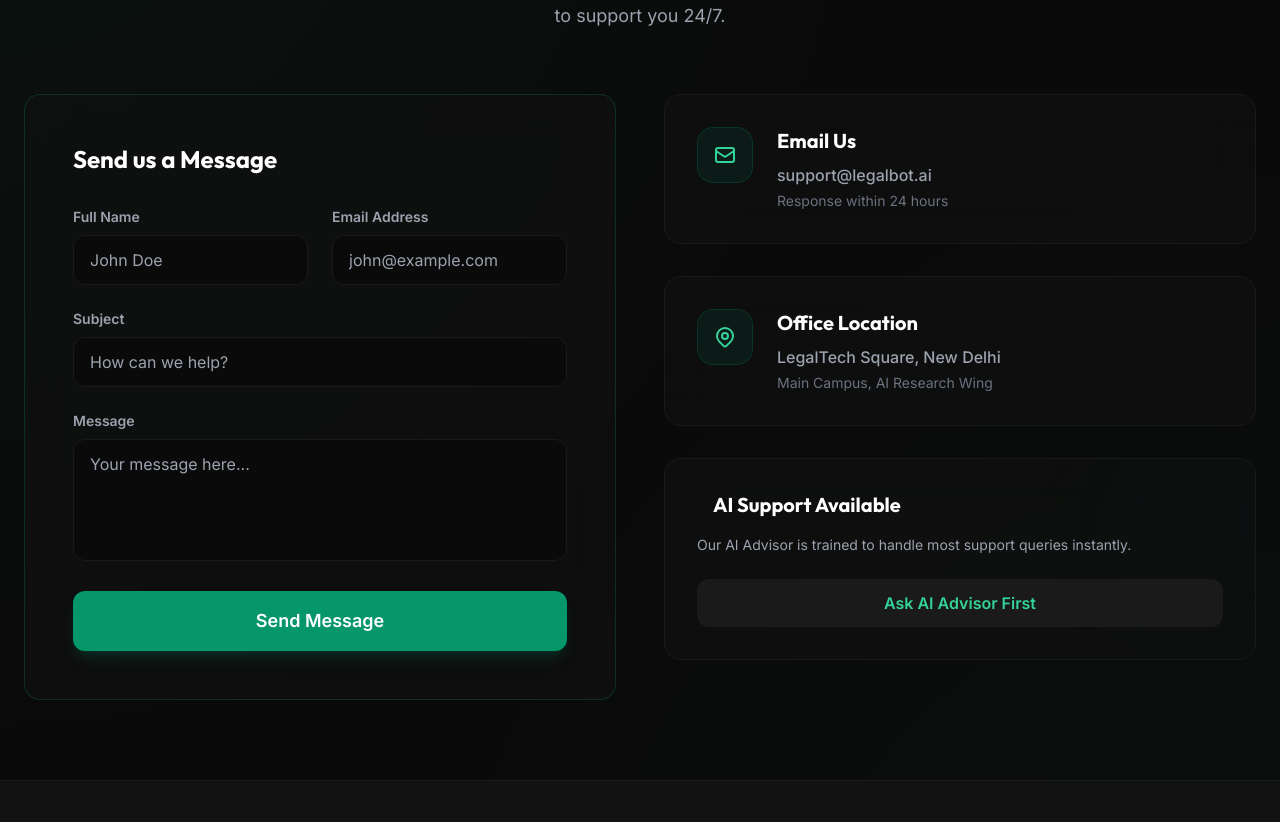
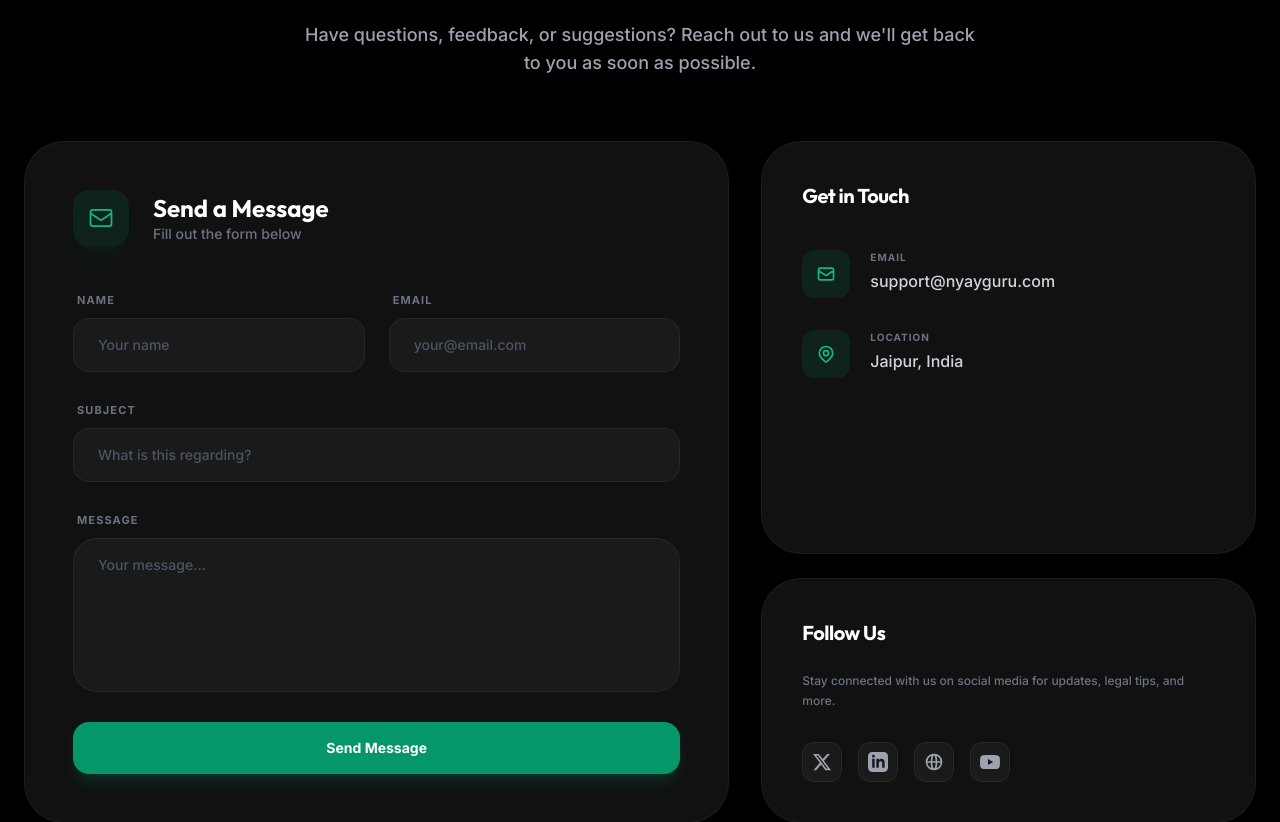
Before and after one commit to Arunsuresh100/Ai_advisor, a React (Vite) app in the folder frontend/: page /contact in a window 1280 px wide. Shown: the part 324-1146 px from the top of the page. Built offline with nearby package versions, Linux system fonts and the light colour scheme.

Commit message:
Redesigned Contact page to match elite design

```diff
--- a/frontend/src/components/Contact.jsx
+++ b/frontend/src/components/Contact.jsx
@@ -1,91 +1,153 @@
 
-import React from 'react';
+import React, { useEffect } from 'react';
+import { Link } from 'react-router-dom';
 import Navbar from './Navbar';
 import Footer from './Footer';
 
 const Contact = () => {
+  useEffect(() => {
+    window.scrollTo(0, 0);
+  }, []);
+
   return (
-    <div className="min-h-screen bg-mesh font-sans pt-20">
+    <div className="min-h-screen bg-[#000000] font-sans selection:bg-primary-500/30 selection:text-black">
       <Navbar />
 
-      <main className="max-w-7xl mx-auto px-6 py-20 relative z-10">
-        <div className="text-center mb-16">
-          <div className="inline-block px-4 py-1.5 bg-primary-950/30 border border-primary-900/50 rounded-lg text-primary-400 text-xs font-bold tracking-widest uppercase mb-6">
-            Get In Touch
+      <main className="pt-32 pb-24">
+        {/* Header Section */}
+        <div className="max-w-7xl mx-auto px-6 mb-16">
+          <Link to="/" className="inline-flex items-center gap-2 text-gray-500 hover:text-white transition-colors text-sm font-medium mb-12">
+            <svg className="w-4 h-4" fill="none" stroke="currentColor" viewBox="0 0 24 24"><path strokeLinecap="round" strokeLinejoin="round" strokeWidth="2" d="M10 19l-7-7m0 0l7-7m-7 7h18" /></svg>
+            Back to Home
+          </Link>
+
+          <div className="text-center">
+            <div className="inline-block px-4 py-1.5 rounded-full border border-primary-500/30 text-primary-500 text-[10px] font-bold uppercase tracking-[0.2em] mb-6">
+              Contact Us
             </div>
-          <h1 className="text-5xl md:text-6xl font-display font-bold mb-6 tracking-tight">
-            How Can We <span className="text-gradient">Help You?</span>
+            <h1 className="text-5xl md:text-7xl font-display font-bold text-white mb-6 tracking-tight leading-tight">
+              We'd Love to <span className="text-primary-500">Hear From You</span>
             </h1>
-          <p className="max-w-2xl mx-auto text-gray-400 text-lg">
-            Have questions about AI Advisor or legal guidelines? Our team and AI are here to support you 24/7.
+            <p className="text-gray-400 text-base md:text-lg font-medium max-w-2xl mx-auto leading-relaxed">
+              Have questions, feedback, or suggestions? Reach out to us and we'll get back to you as soon as possible.
             </p>
           </div>
+        </div>
 
-        <div className="grid grid-cols-1 lg:grid-cols-2 gap-12">
-          {/* Contact Form */}
-          <div className="glass-card p-8 md:p-12 border-primary-500/20">
-            <h2 className="text-2xl font-bold mb-8 font-display">Send us a Message</h2>
+        <div className="max-w-7xl mx-auto px-6">
+          <div className="grid grid-cols-1 lg:grid-cols-12 gap-8">
+
+            {/* Left Column: Contact Form */}
+            <div className="lg:col-span-7">
+              <div className="bg-[#111111] p-8 md:p-12 rounded-[40px] border border-white/5 relative group hover:border-primary-500/20 transition-all duration-500 h-full">
+                <div className="flex gap-6 items-center mb-10">
+                  <div className="w-14 h-14 rounded-2xl bg-primary-500/10 flex items-center justify-center text-primary-500 shadow-xl shadow-primary-500/5">
+                    <svg className="w-7 h-7" fill="none" stroke="currentColor" viewBox="0 0 24 24"><path strokeLinecap="round" strokeLinejoin="round" strokeWidth="1.5" d="M3 8l7.89 5.26a2 2 0 002.22 0L21 8M5 19h14a2 2 0 002-2V7a2 2 0 00-2-2H5a2 2 0 00-2 2v10a2 2 0 002 2z" /></svg>
+                  </div>
+                  <div>
+                    <h2 className="text-2xl font-bold text-white">Send a Message</h2>
+                    <p className="text-gray-500 text-sm font-medium">Fill out the form below</p>
+                  </div>
+                </div>
+
                 <form className="space-y-6">
                   <div className="grid grid-cols-1 md:grid-cols-2 gap-6">
-                <div>
-                  <label className="block text-sm font-semibold text-gray-400 mb-2">Full Name</label>
-                  <input type="text" placeholder="John Doe" className="w-full bg-surface-background border border-surface-border rounded-xl px-4 py-3 text-white focus:outline-none focus:border-primary-500 transition-colors" />
+                    <div className="space-y-2">
+                      <label className="text-[11px] font-bold text-gray-500 uppercase tracking-widest ml-1">Name</label>
+                      <input
+                        type="text"
+                        placeholder="Your name"
+                        className="w-full bg-[#1a1a1a] border border-white/5 rounded-2xl px-6 py-4 text-white text-sm focus:outline-none focus:border-primary-500 transition-all font-medium placeholder:text-gray-600"
+                      />
+                    </div>
+                    <div className="space-y-2">
+                      <label className="text-[11px] font-bold text-gray-500 uppercase tracking-widest ml-1">Email</label>
+                      <input
+                        type="email"
+                        placeholder="your@email.com"
+                        className="w-full bg-[#1a1a1a] border border-white/5 rounded-2xl px-6 py-4 text-white text-sm focus:outline-none focus:border-primary-500 transition-all font-medium placeholder:text-gray-600"
+                      />
+                    </div>
+                  </div>
+
+                  <div className="space-y-2">
+                    <label className="text-[11px] font-bold text-gray-500 uppercase tracking-widest ml-1">Subject</label>
+                    <input
+                      type="text"
+                      placeholder="What is this regarding?"
+                      className="w-full bg-[#1a1a1a] border border-white/5 rounded-2xl px-6 py-4 text-white text-sm focus:outline-none focus:border-primary-500 transition-all font-medium placeholder:text-gray-600"
+                    />
+                  </div>
+
+                  <div className="space-y-2">
+                    <label className="text-[11px] font-bold text-gray-500 uppercase tracking-widest ml-1">Message</label>
+                    <textarea
+                      rows="6"
+                      placeholder="Your message..."
+                      className="w-full bg-[#1a1a1a] border border-white/5 rounded-[24px] px-6 py-4 text-white text-sm focus:outline-none focus:border-primary-500 transition-all font-medium placeholder:text-gray-600 resize-none"
+                    ></textarea>
+                  </div>
+
+                  <button
+                    type="submit"
+                    className="w-full bg-primary-600 hover:bg-primary-500 text-white font-bold py-4 rounded-2xl transition-all duration-300 shadow-lg shadow-primary-600/20 active:scale-[0.98] text-sm"
+                  >
+                    Send Message
+                  </button>
+                </form>
+              </div>
+            </div>
+
+            {/* Right Column: Info Cards */}
+            <div className="lg:col-span-5 space-y-6 flex flex-col">
+              {/* Get in Touch Card */}
+              <div className="bg-[#111111] p-10 rounded-[40px] border border-white/5 group hover:border-primary-500/20 transition-all duration-500 flex-1">
+                <h3 className="text-xl font-bold text-white mb-10 tracking-tight">Get in Touch</h3>
+                <div className="space-y-8">
+                  <div className="flex gap-5 items-start">
+                    <div className="w-12 h-12 rounded-xl bg-primary-500/10 flex items-center justify-center text-primary-500 shrink-0">
+                      <svg className="w-5 h-5" fill="none" stroke="currentColor" viewBox="0 0 24 24"><path strokeLinecap="round" strokeLinejoin="round" strokeWidth="2" d="M3 8l7.89 5.26a2 2 0 002.22 0L21 8M5 19h14a2 2 0 002-2V7a2 2 0 00-2-2H5a2 2 0 00-2 2v10a2 2 0 002 2z" /></svg>
                     </div>
                     <div>
-                  <label className="block text-sm font-semibold text-gray-400 mb-2">Email Address</label>
-                  <input type="email" placeholder="john@example.com" className="w-full bg-surface-background border border-surface-border rounded-xl px-4 py-3 text-white focus:outline-none focus:border-primary-500 transition-colors" />
+                      <div className="text-[10px] font-bold text-gray-500 uppercase tracking-widest mb-1">Email</div>
+                      <div className="text-gray-300 font-medium text-sm md:text-base">support@nyayguru.com</div>
                     </div>
                   </div>
-              <div>
-                <label className="block text-sm font-semibold text-gray-400 mb-2">Subject</label>
-                <input type="text" placeholder="How can we help?" className="w-full bg-surface-background border border-surface-border rounded-xl px-4 py-3 text-white focus:outline-none focus:border-primary-500 transition-colors" />
+
+                  <div className="flex gap-5 items-start">
+                    <div className="w-12 h-12 rounded-xl bg-primary-500/10 flex items-center justify-center text-primary-500 shrink-0">
+                      <svg className="w-5 h-5" fill="none" stroke="currentColor" viewBox="0 0 24 24"><path strokeLinecap="round" strokeLinejoin="round" strokeWidth="2" d="M17.657 16.657L13.414 20.9a1.998 1.998 0 01-2.827 0l-4.244-4.243a8 8 0 1111.314 0z" /><path strokeLinecap="round" strokeLinejoin="round" strokeWidth="2" d="M15 11a3 3 0 11-6 0 3 3 0 016 0z" /></svg>
                     </div>
                     <div>
-                <label className="block text-sm font-semibold text-gray-400 mb-2">Message</label>
-                <textarea rows="4" placeholder="Your message here..." className="w-full bg-surface-background border border-surface-border rounded-xl px-4 py-3 text-white focus:outline-none focus:border-primary-500 transition-colors resize-none"></textarea>
+                      <div className="text-[10px] font-bold text-gray-500 uppercase tracking-widest mb-1">Location</div>
+                      <div className="text-gray-300 font-medium text-sm md:text-base">Jaipur, India</div>
                     </div>
-              <button type="submit" className="premium-button w-full py-4 text-lg">Send Message</button>
-            </form>
-          </div>
-
-          {/* Contact Info */}
-          <div className="space-y-8">
-            <div className="glass-card p-8 border-surface-border group hover:border-primary-500/30 transition-all">
-              <div className="flex gap-6">
-                <div className="w-14 h-14 rounded-2xl bg-primary-600/10 border border-primary-900/50 flex items-center justify-center flex-shrink-0 text-primary-400 group-hover:bg-primary-600 group-hover:text-white transition-all">
-                  <svg className="w-6 h-6" fill="none" stroke="currentColor" viewBox="0 0 24 24"><path strokeLinecap="round" strokeLinejoin="round" strokeWidth="2" d="M3 8l7.89 5.26a2 2 0 002.22 0L21 8M5 19h14a2 2 0 002-2V7a2 2 0 00-2-2H5a2 2 0 00-2 2v10a2 2 0 002 2z"/></svg>
-                </div>
-                <div>
-                  <h3 className="text-xl font-bold mb-2">Email Us</h3>
-                  <p className="text-gray-400 mb-1 font-medium">support@legalbot.ai</p>
-                  <p className="text-gray-500 text-sm">Response within 24 hours</p>
                   </div>
                 </div>
               </div>
 
-            <div className="glass-card p-8 border-surface-border group hover:border-primary-500/30 transition-all">
-              <div className="flex gap-6">
-                <div className="w-14 h-14 rounded-2xl bg-primary-600/10 border border-primary-900/50 flex items-center justify-center flex-shrink-0 text-primary-400 group-hover:bg-primary-600 group-hover:text-white transition-all">
-                  <svg className="w-6 h-6" fill="none" stroke="currentColor" viewBox="0 0 24 24"><path strokeLinecap="round" strokeLinejoin="round" strokeWidth="2" d="M17.657 16.657L13.414 20.9a1.998 1.998 0 01-2.827 0l-4.244-4.243a8 8 0 1111.314 0z"/><path strokeLinecap="round" strokeLinejoin="round" strokeWidth="2" d="M15 11a3 3 0 11-6 0 3 3 0 016 0z"/></svg>
+              {/* Follow Us Card */}
+              <div className="bg-[#111111] p-10 rounded-[40px] border border-white/5 group hover:border-primary-500/20 transition-all duration-500">
+                <h3 className="text-xl font-bold text-white mb-6 tracking-tight">Follow Us</h3>
+                <p className="text-gray-500 text-xs font-medium leading-relaxed mb-8">
+                  Stay connected with us on social media for updates, legal tips, and more.
+                </p>
+                <div className="flex gap-4">
+                  {[
+                    <svg key="x" className="w-5 h-5" fill="currentColor" viewBox="0 0 24 24"><path d="M18.244 2.25h3.308l-7.227 8.26 8.502 11.24H16.17l-5.214-6.817L4.99 21.75H1.68l7.73-8.835L1.254 2.25H8.08l4.713 6.231zm-1.161 17.52h1.833L7.084 4.126H5.117z"/></svg>,
+                    <svg key="ln" className="w-5 h-5" fill="currentColor" viewBox="0 0 24 24"><path d="M19 0h-14c-2.761 0-5 2.239-5 5v14c0 2.761 2.239 5 5 5h14c2.762 0 5-2.239 5-5v-14c0-2.761-2.238-5-5-5zm-11 19h-3v-11h3v11zm-1.5-12.268c-.966 0-1.75-.79-1.75-1.764s.784-1.764 1.75-1.764 1.75.79 1.75 1.764-.783 1.764-1.75 1.764zm13.5 12.268h-3v-5.604c0-3.368-4-3.113-4 0v5.604h-3v-11h3v1.765c1.396-2.586 7-2.777 7 2.476v6.759z"/></svg>,
+                    <svg key="web" className="w-5 h-5" fill="none" stroke="currentColor" viewBox="0 0 24 24"><path strokeLinecap="round" strokeLinejoin="round" strokeWidth="2" d="M21 12a9 9 0 01-9 9m9-9a9 9 0 00-9-9m9 9H3m9 9a9 9 0 01-9-9m9 9c1.657 0 3-4.03 3-9s-1.343-9-3-9m0 18c-1.657 0-3-4.03-3-9s1.343-9 3-9m-9 9a9 9 0 019-9" /></svg>,
+                    <svg key="yt" className="w-5 h-5" fill="currentColor" viewBox="0 0 24 24"><path d="M23.498 6.186a3.016 3.016 0 0 0-2.122-2.136C19.505 3.545 12 3.545 12 3.545s-7.505 0-9.377.505A3.017 3.017 0 0 0 .502 6.186C0 8.07 0 12 0 12s0 3.93.502 5.814a3.016 3.016 0 0 0 2.122 2.136c1.871.505 9.376.505 9.376.505s7.505 0 9.377-.505a3.015 3.015 0 0 0 2.122-2.136C24 15.93 24 12 24 12s0-3.93-.502-5.814zM9.545 15.568V8.432L15.818 12l-6.273 3.568z"/></svg>
+                  ].map((icon, sIdx) => (
+                    <div
+                      key={sIdx}
+                      className="w-10 h-10 rounded-xl bg-[#1a1a1a] flex items-center justify-center text-gray-400 hover:bg-primary-500/10 hover:text-primary-500 transition-all border border-white/5 cursor-pointer hover:border-primary-500/30"
+                    >
+                      {icon}
                     </div>
-                <div>
-                  <h3 className="text-xl font-bold mb-2">Office Location</h3>
-                  <p className="text-gray-400 mb-1 font-medium">LegalTech Square, New Delhi</p>
-                  <p className="text-gray-500 text-sm">Main Campus, AI Research Wing</p>
+                  ))}
                 </div>
               </div>
-            </div>
-
-            <div className="glass-card p-8 border-surface-border group hover:border-primary-500/30 transition-all overflow-hidden relative">
-              <div className="absolute top-0 right-0 w-32 h-32 bg-primary-600/5 rounded-full blur-3xl"></div>
-              <h3 className="text-xl font-bold mb-4 flex items-center gap-2">
-                <span className="w-2 h-2 bg-primary-500 rounded-full animate-ping"></span>
-                AI Support Available
-              </h3>
-              <p className="text-gray-400 mb-6 text-sm">
-                Our AI Advisor is trained to handle most support queries instantly.
-              </p>
-              <button className="secondary-button w-full border-primary-500/20 text-primary-400">Ask AI Advisor First</button>
             </div>
           </div>
         </div>
```
Lines whose indentation alone changed are shown as unchanged.
